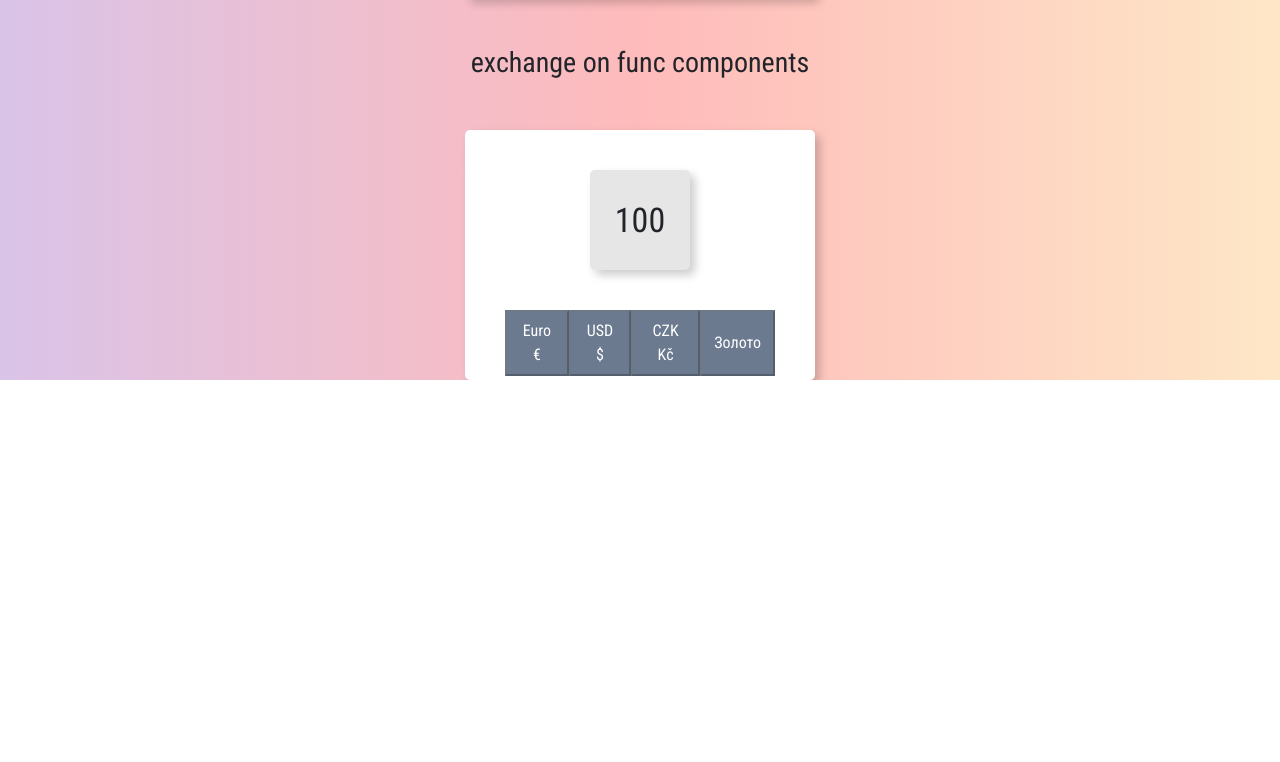
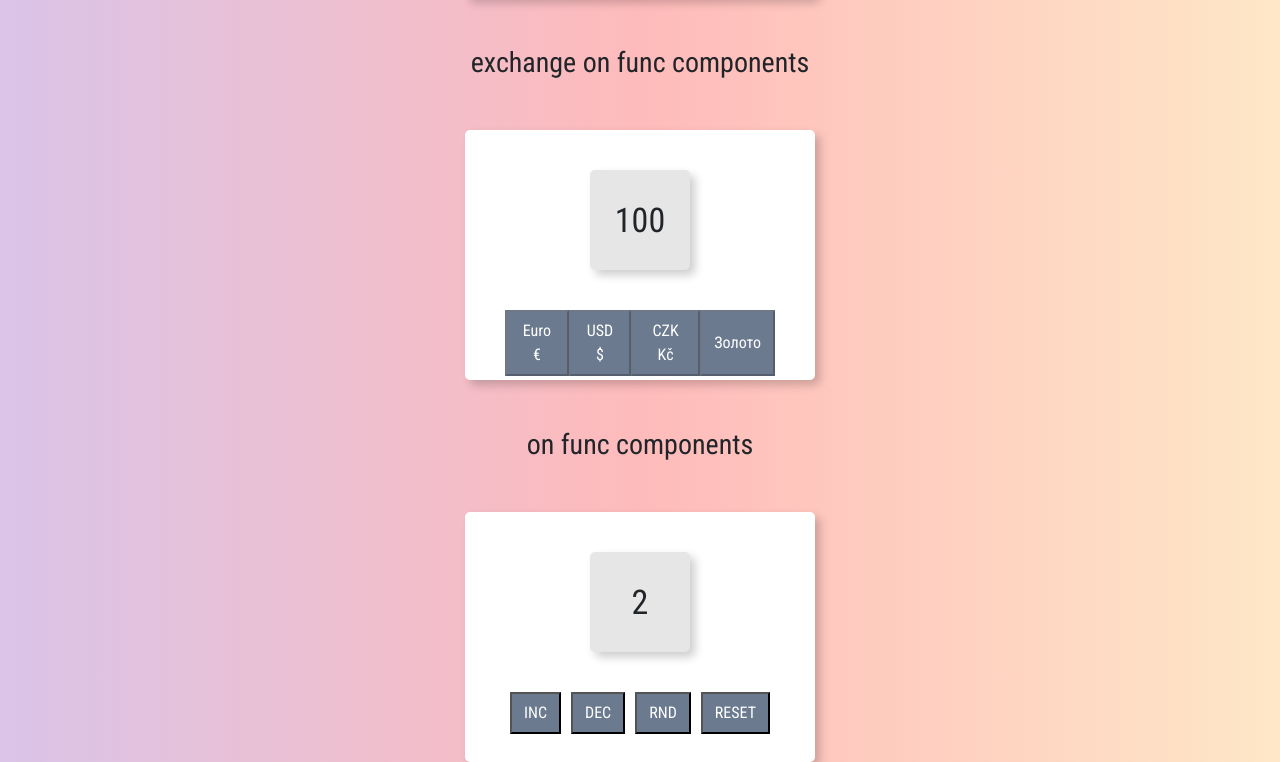
Before and after one commit to Yurii04UA/react-course, a React (Create React App) app: page /use-state in a window 1280 px wide. Shown: the part 2117-2879 px from the top of the page. Before the commit the page ends 2497 px from the top, so only its background shows below. Built offline with nearby package versions, Linux system fonts and the light colour scheme; no server answers.

Commit message:
custom hook

```diff
--- a/src/pages/funcComponents/customHook/CustomHook.jsx
+++ b/src/pages/funcComponents/customHook/CustomHook.jsx
@@ -1,8 +1,19 @@
 import React, { useState } from "react";
 
+function useInputWithValidate(initValue){
+   const [value,setValue] = useState(initValue)
+
+   const onChange = event => setValue(event.target.value)
+   const validateInput = () =>{
+      return value.search(/\d/) >= 0
+   }
+
+   return {value, onChange, validateInput}
+}
+
 const CustomHook = () => {
-   const [text,setText] = useState('')
-   const [textArea, setTextArea] = useState('')
+  const text = useInputWithValidate('')
+  const textArea = useInputWithValidate('')
 
    // валидация проверяет на налицие цифр, если цифра вернет тру
    // const validateInput = (text) => {
@@ -14,14 +25,12 @@ const CustomHook = () => {
    // }
    // та же запись но короче ↓
 
-   const validateInput = (text) =>{
-      return text.search(/\d/) >= 0
-   }
-   const color = validateInput(text) ? 'text-danger': null
+
+   const color = text.validateInput() ? 'text-danger': null
   return (
     <form className="border p-3 w-75 m-auto mt-5" >
       <div className="mb-5">
-      <input className="form-control" type="text" value={` ${text} /  ${textArea}`} readOnly/>
+      <input className="form-control" type="text" value={` ${text.value} /  ${textArea.value}`} readOnly/>
         <label htmlFor="exampleFormControlInput1" className="form-label mt-3">
           Email address
         </label>
@@ -30,8 +39,8 @@ const CustomHook = () => {
           className={`form-control ${color}`}
           id="exampleFormControlInput1"
           placeholder="name@example.com"
-          onChange={e => setText(e.target.value)}
-          value={text}
+          onChange={text.onChange}
+          value={text.value}
         />
       </div>
       <div className="mb-3">
@@ -42,8 +51,8 @@ const CustomHook = () => {
           className="form-control"
           id="exampleFormControlTextarea1"
           rows="3"
-          value={textArea}
-          onChange={e => setTextArea(e.target.value)}
+          value={textArea.value}
+          onChange={textArea.onChange}
         ></textarea>
       </div>
     </form >
--- a/src/pages/funcComponents/useState/UseState.jsx
+++ b/src/pages/funcComponents/useState/UseState.jsx
@@ -212,7 +212,7 @@ const CounterFunc = (props) => {
 const Exchange = (props) => {
   const [currency, setCurrency] = useState(props.currency);
   const [data, setData] = useState({});
-  const [loading,setLoading] = useState(true)
+  const [loading, setLoading] = useState(true);
 
   /// принимаем данные
   const fetchData = async () => {
@@ -229,7 +229,7 @@ const Exchange = (props) => {
         return container;
       })
     );
-    setLoading(false)
+    setLoading(false);
   };
 
   useEffect(() => {
@@ -237,9 +237,9 @@ const Exchange = (props) => {
   }, []);
 
   const changeCurrency = (curren) => {
-    setCurrency(props.currency)
+    setCurrency(props.currency);
     const [curr] = data.filter((item) => item.cc === curren);
-    setCurrency((props.currency * curr.rate).toFixed(2))
+    setCurrency((props.currency * curr.rate).toFixed(2));
   };
 
   return (
@@ -248,19 +248,98 @@ const Exchange = (props) => {
       <div className="appCounter ">
         <div className="counter">{currency}</div>
         <div className="controls">
-          <button disabled={loading? true: false} name="EUR" onClick={() => changeCurrency("EUR")}
+          <button
+            disabled={loading ? true : false}
+            name="EUR"
+            onClick={() => changeCurrency("EUR")}
           >
             Euro €
           </button>
-          <button disabled={loading? true: false} name="USD" onClick={() => changeCurrency("USD")}>
+          <button
+            disabled={loading ? true : false}
+            name="USD"
+            onClick={() => changeCurrency("USD")}
+          >
             USD $
           </button>
-          <button disabled={loading? true: false} name="CZK" onClick={() => changeCurrency("CZK")}>
+          <button
+            disabled={loading ? true : false}
+            name="CZK"
+            onClick={() => changeCurrency("CZK")}
+          >
             CZK Kč
           </button>
-          <button disabled={loading? true: false} name="XAU" onClick={() => changeCurrency("XAU")}>
+          <button
+            disabled={loading ? true : false}
+            name="XAU"
+            onClick={() => changeCurrency("XAU")}
+          >
             Золото
           </button>
+        </div>
+      </div>
+    </>
+  );
+};
+
+
+//////// Custom hook
+function useCount(init) {
+  const [value, setValue] = useState(init);
+  const incCount = () => {
+    if (value < 50) {
+      setValue((count) => count + 1);
+    }
+  };
+  const decCount = () => {
+    if (value > -50) {
+      setValue((count) => count - 1);
+    }
+  };
+  const randomCount = () => {
+    setValue((count) => (count = Math.floor(Math.random() * (50 - -50) + -50)));
+  };
+
+  const resetCount = () => {
+    setValue(init);
+  };
+  return {value, incCount,decCount,randomCount,resetCount}
+}
+
+const RandomNumb = () => {
+  // const [count, setCount] = useState(0);
+
+  // function incCount() {
+  //   if (count < 50) {
+  //     setCount((count) => count + 1);
+  //   }
+  // }
+  // function decCount() {
+  //   if (count > -50) {
+  //     setCount((count) => count - 1);
+  //   }
+  // }
+
+  // function randomCount() {
+  //   setCount((count) => (count = Math.floor(Math.random() * (50 - -50) + -50)));
+  // }
+
+  // function resetCount() {
+  //   setCount(0);
+  // }
+
+  const count = useCount(2)
+
+  return (
+    <>
+      <h3 className="mt-5"> on func components </h3>
+      <div className="appCounter">
+        <div className="counter">{count.value}</div>
+        <div className="controls">
+          <button onClick={count.incCount}>INC</button>
+          <button onClick={count.decCount}>DEC</button>
+          <button onClick={count.randomCount}>RND</button>
+          <button onClick={count.resetCount}>RESET</button>
         </div>
       </div>
     </>
@@ -275,6 +354,7 @@ function UseState() {
       <Counter />
       <CounterFunc count={0} />
       <Exchange currency={100} />
+      <RandomNumb />
     </div>
   );
 }
```
